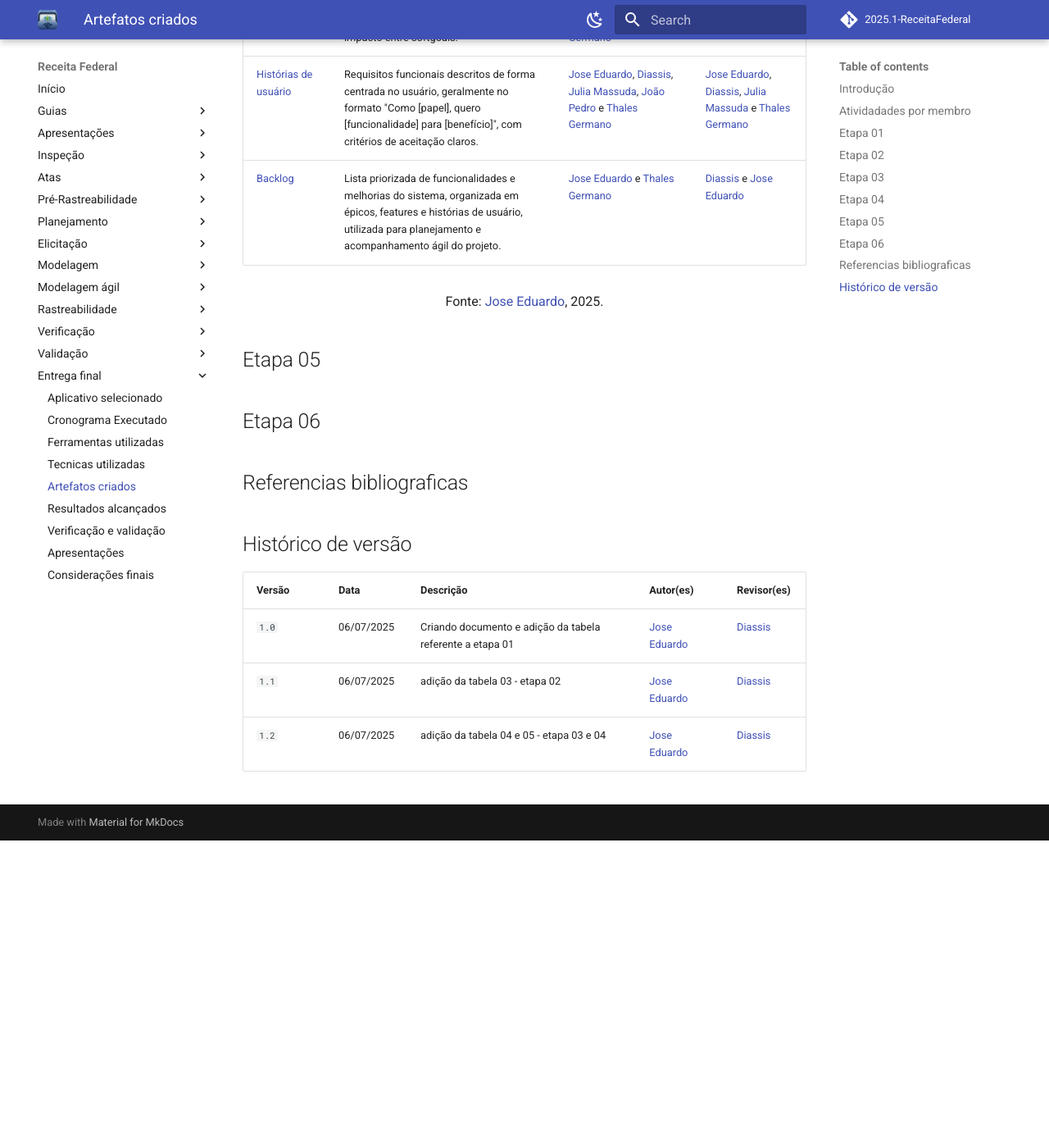
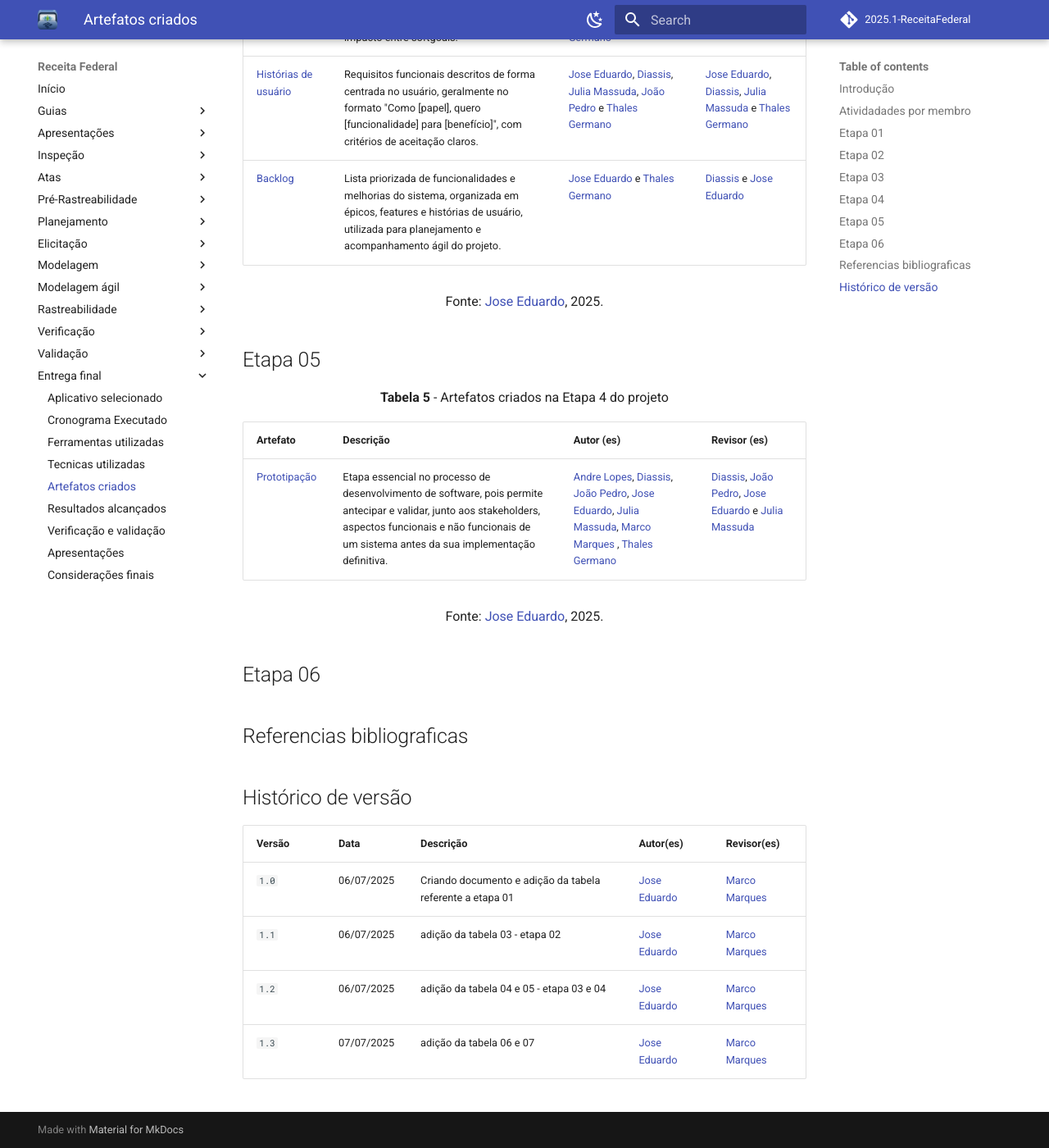
Before and after one commit to Requisitos-de-Software/2025.1-Meu-INSS, an MkDocs documentation site: the page built from docs/entrega-final/artefatos-criados.md, in a window 1280 px wide and 1400 px high, scrolled down 3589 px. Shown: the whole window at 82% size. Built offline with MkDocs 1.6.1 and Material for MkDocs 9.7.7, drawn with Linux system fonts in a browser that asks for light colours; comment, search, counter and statistics services are not loaded; before the commit the page ends 4614 px from its top, so only the background shows below that.

Commit message:
correcao do revisor

```diff
--- a/docs/entrega-final/artefatos-criados.md
+++ b/docs/entrega-final/artefatos-criados.md
@@ -1,4 +1,6 @@
 ## Introdução
+
+
 
 ## Atividadades por membro
 
@@ -76,7 +78,18 @@
 
 ## Etapa 05
 
+<p style="text-align: center"><b>Tabela 5</b> - Artefatos criados na Etapa 4 do projeto </p>
+
+| Artefato                        | Descrição                                          | Autor (es)                   | Revisor (es)                                                   |
+| --------------- | ---------------------- | --------------- | ----------------------|
+|[Prototipação](https://requisitos-de-software.github.io/2025.1-ReceitaFederal/validacao/prototipacao/) | Etapa essencial no processo de desenvolvimento de software, pois permite antecipar e validar, junto aos stakeholders, aspectos funcionais e não funcionais de um sistema antes da sua implementação definitiva.|[Andre Lopes](https://github.com/andrewslopes), [Diassis](https://github.com/Diaxiz), [João Pedro](https://github.com/JpRodrigues2), [Jose Eduardo](https://github.com/jevprado), [Julia Massuda](https://github.com/JuliaReis18), [Marco Marques](https://github.com/marcomarquesdc) , [Thales Germano](https://github.com/thalesgvl) | [Diassis](https://github.com/Diaxiz), [João Pedro](https://github.com/JpRodrigues2), [Jose Eduardo](https://github.com/jevprado) e  [Julia Massuda](https://github.com/JuliaReis18) |
+
+<font size="3"><p style="text-align: center">Fonte: [Jose Eduardo](https://github.com/jevprado), 2025.</p></font>
+
+
 ## Etapa 06
+
+
 
 ## Referencias bibliograficas
 
@@ -87,6 +100,7 @@
 
 Versão |   Data     | Descrição | Autor(es) | Revisor(es)
 ------ | ---------- | --------------------------------------------- | ---------- | ----------
-`1.0`  | 06/07/2025 | Criando documento e adição da tabela referente a etapa 01| [Jose Eduardo](https://github.com/jevprado) | [Diassis](https://github.com/Diaxiz) |
-`1.1`  | 06/07/2025 | adição da tabela 03 - etapa 02| [Jose Eduardo](https://github.com/jevprado) | [Diassis](https://github.com/Diaxiz) |
-`1.2`  | 06/07/2025 | adição da tabela 04 e 05 - etapa 03 e 04| [Jose Eduardo](https://github.com/jevprado) | [Diassis](https://github.com/Diaxiz) |
+`1.0`  | 06/07/2025 | Criando documento e adição da tabela referente a etapa 01| [Jose Eduardo](https://github.com/jevprado) | [Marco Marques](https://github.com/marcomarquesdc) |
+`1.1`  | 06/07/2025 | adição da tabela 03 - etapa 02| [Jose Eduardo](https://github.com/jevprado) | [Marco Marques](https://github.com/marcomarquesdc) |
+`1.2`  | 06/07/2025 | adição da tabela 04 e 05 - etapa 03 e 04| [Jose Eduardo](https://github.com/jevprado) | [Marco Marques](https://github.com/marcomarquesdc) |
+`1.3`  | 07/07/2025 | adição da tabela 06 e 07 | [Jose Eduardo](https://github.com/jevprado) | [Marco Marques](https://github.com/marcomarquesdc) |
```
